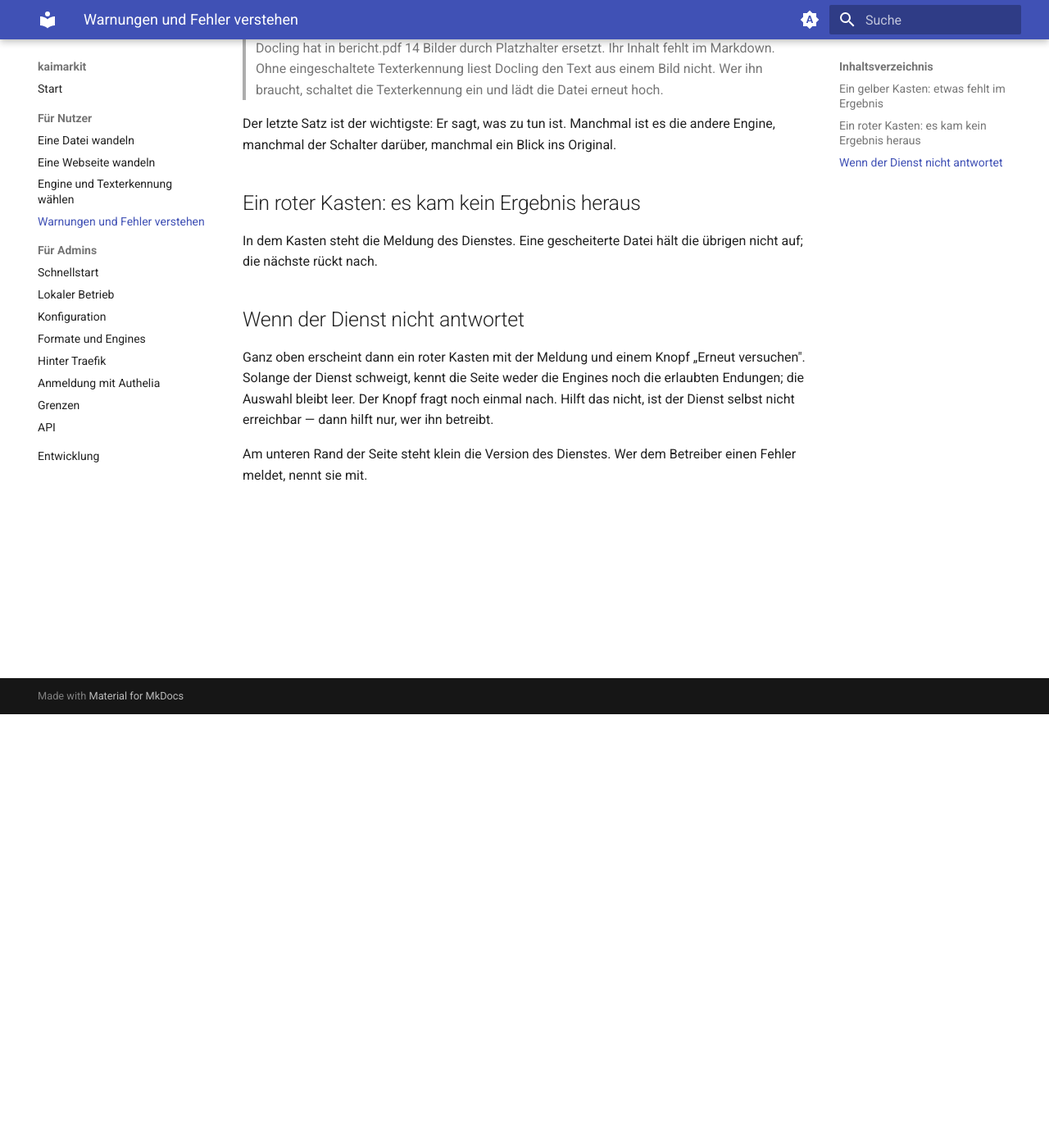
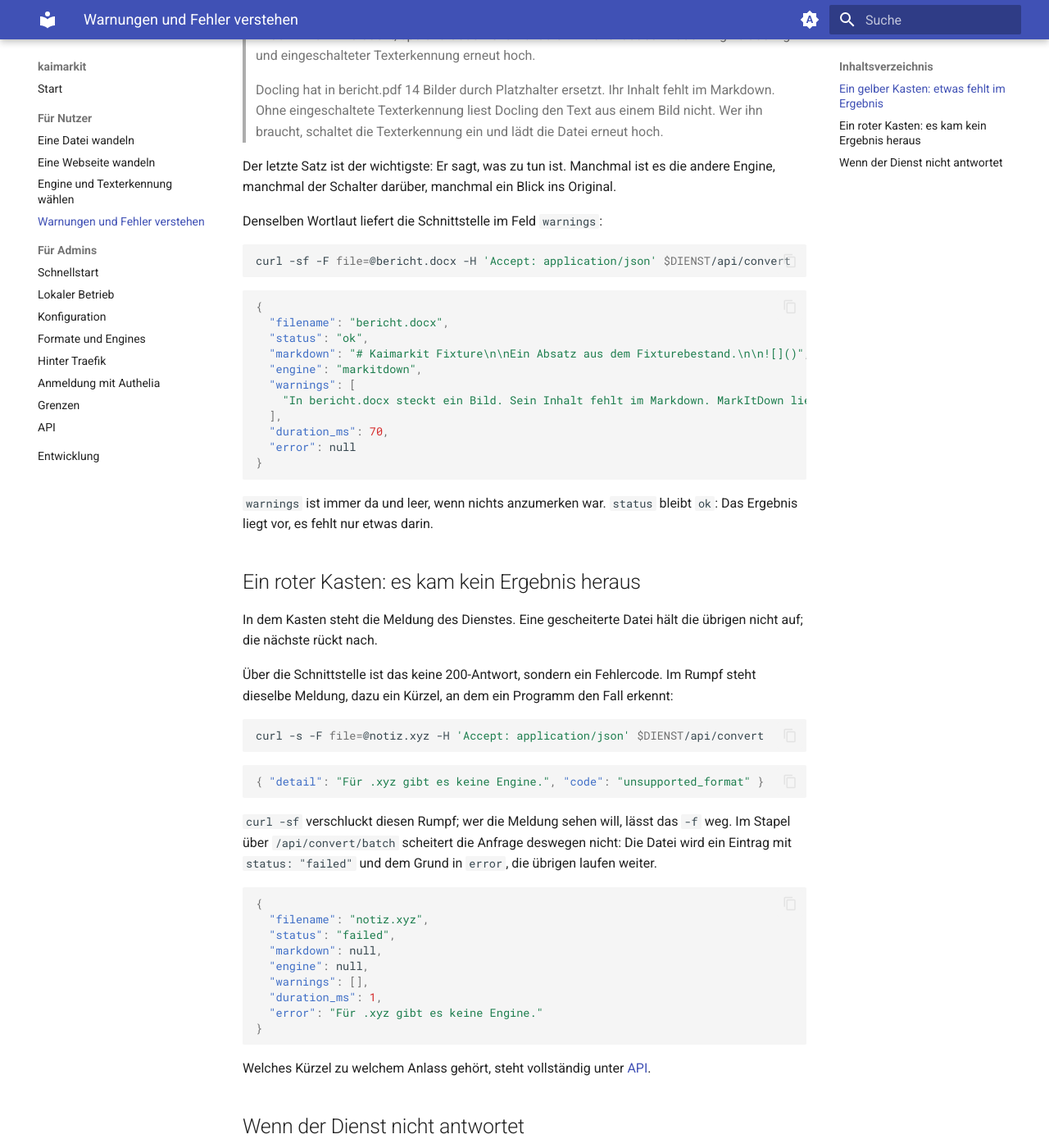
Before and after one commit to 0x2e6b6169/kaimarkit, an MkDocs documentation site: the page built from docs/nutzer/warnungen-und-fehler.md, in a window 1280 px wide and 1400 px high, scrolled down 529 px. Shown: the whole window at 82% size. Built offline with MkDocs 1.6.1 and Material for MkDocs 9.7.7, drawn with Linux system fonts in a browser that asks for light colours; the version menu is left out; some of the changed text lies outside the part shown.

Commit message:
docs(nutzer): DOC-26 wip, add the API path to warnungen-und-fehler

````diff
--- a/docs/nutzer/warnungen-und-fehler.md
+++ b/docs/nutzer/warnungen-und-fehler.md
@@ -2,7 +2,9 @@
 
 Die Oberfläche kennt drei Kästen: einen gelben und einen roten an der Zeile
 einer Datei, und einen roten ganz oben auf der Seite. Der oberste meint nicht
-eine Datei, sondern den Dienst.
+eine Datei, sondern den Dienst. Jeder der drei Fälle hat sein Gegenstück in der
+Antwort der Schnittstelle; die Aufrufe unten schreiben `$DIENST` für die Adresse,
+unter der die Oberfläche antwortet.
 
 ## Ein gelber Kasten: etwas fehlt im Ergebnis
 
@@ -26,10 +28,64 @@ Umweg. Zwei Beispiele, wie sie tatsächlich dastehen:
 Der letzte Satz ist der wichtigste: Er sagt, was zu tun ist. Manchmal ist es die
 andere Engine, manchmal der Schalter darüber, manchmal ein Blick ins Original.
 
+Denselben Wortlaut liefert die Schnittstelle im Feld `warnings`:
+
+```bash
+curl -sf -F file=@bericht.docx -H 'Accept: application/json' $DIENST/api/convert
+```
+
+```json
+{
+  "filename": "bericht.docx",
+  "status": "ok",
+  "markdown": "# Kaimarkit Fixture\n\nEin Absatz aus dem Fixturebestand.\n\n![]()",
+  "engine": "markitdown",
+  "warnings": [
+    "In bericht.docx steckt ein Bild. Sein Inhalt fehlt im Markdown. MarkItDown liest keinen Text aus Bildern. Wer ihn braucht, speichert das Dokument als PDF und lädt es mit der Engine docling und eingeschalteter Texterkennung erneut hoch."
+  ],
+  "duration_ms": 70,
+  "error": null
+}
+```
+
+`warnings` ist immer da und leer, wenn nichts anzumerken war. `status` bleibt `ok`:
+Das Ergebnis liegt vor, es fehlt nur etwas darin.
+
 ## Ein roter Kasten: es kam kein Ergebnis heraus
 
 In dem Kasten steht die Meldung des Dienstes. Eine gescheiterte Datei hält die
 übrigen nicht auf; die nächste rückt nach.
+
+Über die Schnittstelle ist das keine 200-Antwort, sondern ein Fehlercode. Im Rumpf
+steht dieselbe Meldung, dazu ein Kürzel, an dem ein Programm den Fall erkennt:
+
+```bash
+curl -s -F file=@notiz.xyz -H 'Accept: application/json' $DIENST/api/convert
+```
+
+```json
+{ "detail": "Für .xyz gibt es keine Engine.", "code": "unsupported_format" }
+```
+
+`curl -sf` verschluckt diesen Rumpf; wer die Meldung sehen will, lässt das `-f` weg.
+Im Stapel über `/api/convert/batch` scheitert die Anfrage deswegen nicht: Die Datei
+wird ein Eintrag mit `status: "failed"` und dem Grund in `error`, die übrigen laufen
+weiter.
+
+```json
+{
+  "filename": "notiz.xyz",
+  "status": "failed",
+  "markdown": null,
+  "engine": null,
+  "warnings": [],
+  "duration_ms": 1,
+  "error": "Für .xyz gibt es keine Engine."
+}
+```
+
+Welches Kürzel zu welchem Anlass gehört, steht vollständig unter
+[API](../admin/api.md).
 
 ## Wenn der Dienst nicht antwortet
 
@@ -40,4 +96,15 @@ nach. Hilft das nicht, ist der Dienst selbst nicht erreichbar — dann hilft nur
 wer ihn betreibt.
 
 Am unteren Rand der Seite steht klein die Version des Dienstes. Wer dem Betreiber
-einen Fehler meldet, nennt sie mit.
+einen Fehler meldet, nennt sie mit. Sie kommt aus `/api/health`, und derselbe
+Aufruf beantwortet auch die Frage, ob der Dienst überhaupt noch da ist:
+
+```bash
+curl -sf $DIENST/api/health
+```
+
+```json
+{ "status": "ok", "version": "0.2.0" }
+```
+
+Bleibt diese Antwort aus, liegt es nicht an der Datei.
````
